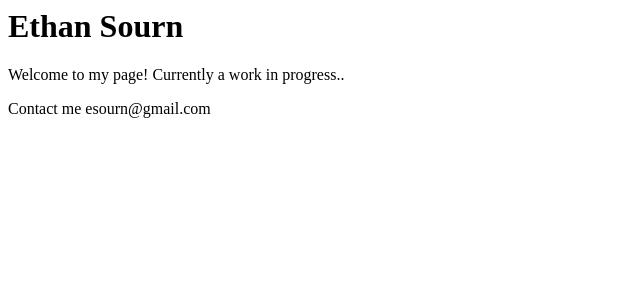
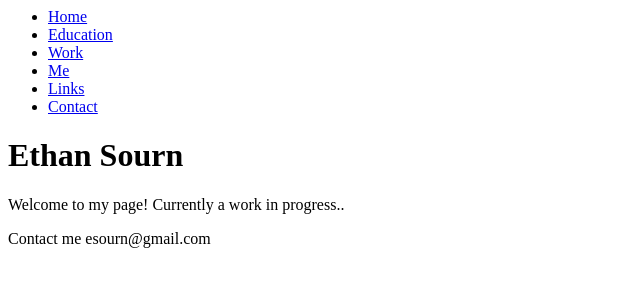
Before and after one commit to eksourn/Sourn.io, a plain HTML site: page index.html in a window 1280 px wide. Shown: the whole page, without its empty margins (0-640 px from the left). Drawn offline with Linux system fonts and the light colour scheme.

Commit message:
initialcommit

```diff
--- a/index.html
+++ b/index.html
@@ -6,6 +6,14 @@
         <link rel="stylesheet" href="styles.css">
     </head>
     <body>
+        <ul>
+            <li><a href="something.asp">Home</a></li>
+            <li><a href="something.asp">Education</a></li>
+            <li><a href="something.asp">Work</a></li>
+            <li><a href="something.asp">Me</a></li>
+            <li><a href="something.asp">Links</a></li>
+            <li><a href="something.asp">Contact</a></li>
+        </ul>
         <h1>Ethan Sourn</h1>
         <p>Welcome to my page! Currently a work in progress..</p>
         <p>Contact me esourn@gmail.com</p>
```
